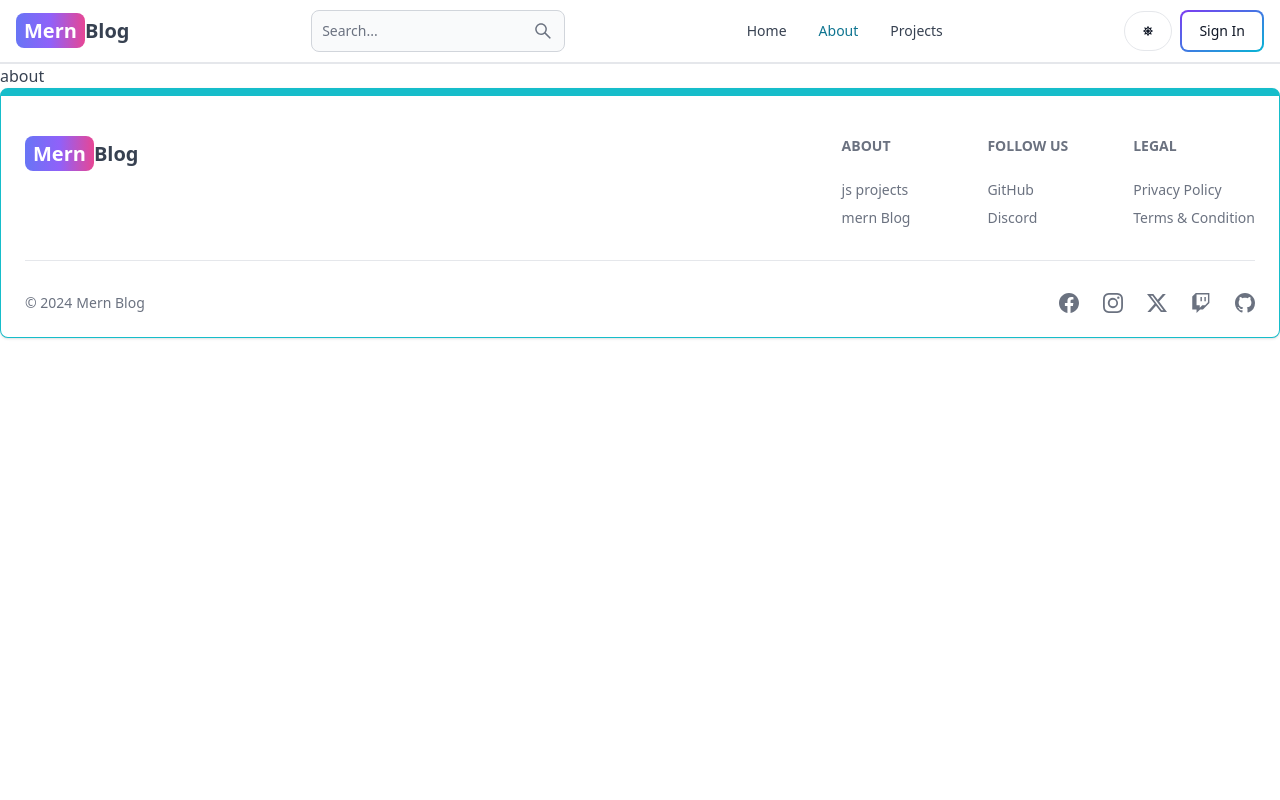
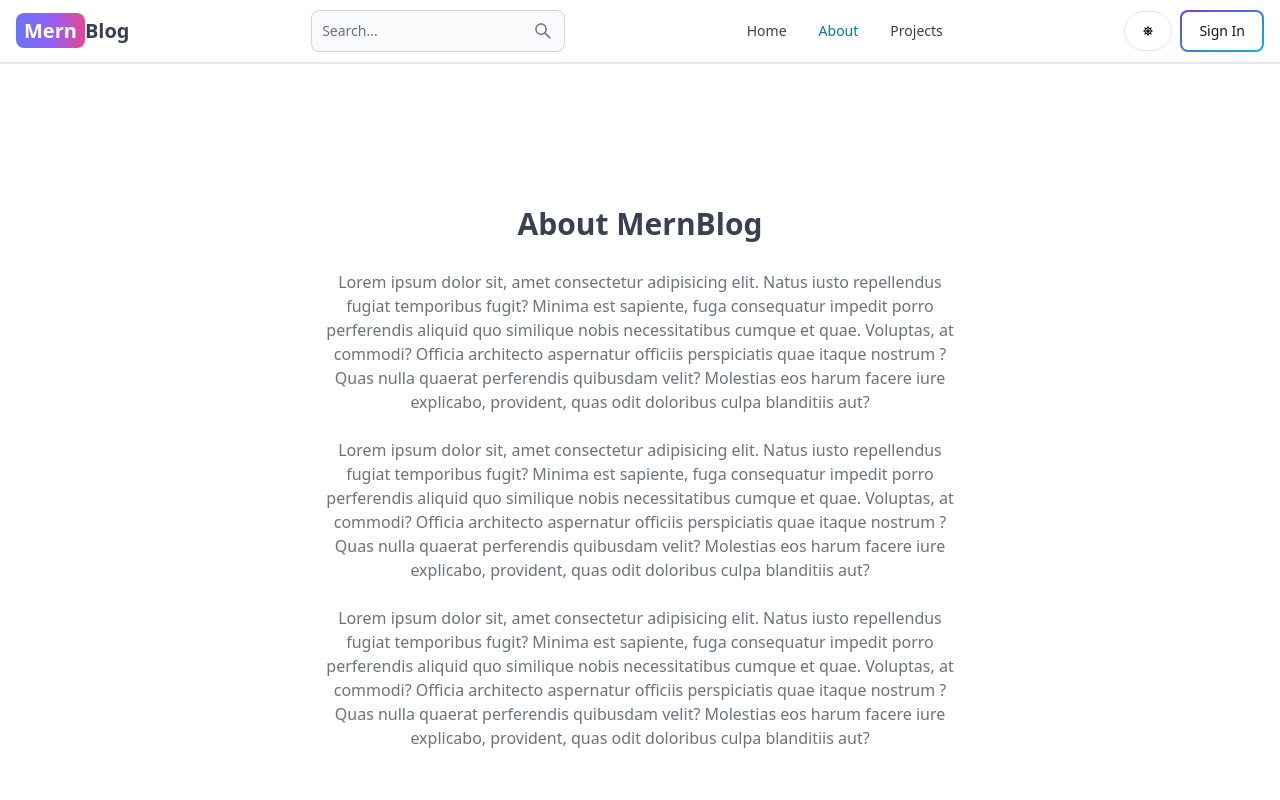
Before and after one commit to Dinesh8447/mern-BlogApp, a React (Vite) app in the folder client/: page /about in a window 1280 px wide. Shown: the top 800 px of the page. Built offline with nearby package versions, Linux system fonts and the light colour scheme; no server answers.

Commit message:
complete about and project ui pages

```diff
--- a/client/src/pages/About.jsx
+++ b/client/src/pages/About.jsx
@@ -2,8 +2,43 @@ import React from 'react'
 
 export default function About() {
   return (
-    <div>
-      about
+    <div className='min-h-screen flex items-center justify-center'>
+      <div className='max-w-2xl mx-auto p-3 text-center'>
+        <div className="">
+          <h1 className='text-3xl font font-semibold text-center my-7'>About MernBlog</h1>
+          <div className="text-md text-gray-500 flex flex-col gap-6">
+
+            <p>
+              Lorem ipsum dolor sit, amet consectetur adipisicing elit. Natus iusto repellendus fugiat
+              temporibus fugit? Minima est sapiente, fuga consequatur impedit porro perferendis aliquid quo similique nobis
+              necessitatibus cumque et quae.
+              Voluptas, at commodi? Officia architecto aspernatur officiis perspiciatis quae itaque nostrum
+              ? Quas nulla quaerat perferendis quibusdam velit? Molestias eos harum facere iure explicabo,
+              provident, quas odit doloribus culpa blanditiis aut?
+            </p>
+
+            <p>
+              Lorem ipsum dolor sit, amet consectetur adipisicing elit. Natus iusto repellendus fugiat
+              temporibus fugit? Minima est sapiente, fuga consequatur impedit porro perferendis aliquid quo similique nobis
+              necessitatibus cumque et quae.
+              Voluptas, at commodi? Officia architecto aspernatur officiis perspiciatis quae itaque nostrum
+              ? Quas nulla quaerat perferendis quibusdam velit? Molestias eos harum facere iure explicabo,
+              provident, quas odit doloribus culpa blanditiis aut?
+            </p>
+
+            <p>
+              Lorem ipsum dolor sit, amet consectetur adipisicing elit. Natus iusto repellendus fugiat
+              temporibus fugit? Minima est sapiente, fuga consequatur impedit porro perferendis aliquid quo similique nobis
+              necessitatibus cumque et quae.
+              Voluptas, at commodi? Officia architecto aspernatur officiis perspiciatis quae itaque nostrum
+              ? Quas nulla quaerat perferendis quibusdam velit? Molestias eos harum facere iure explicabo,
+              provident, quas odit doloribus culpa blanditiis aut?
+            </p>
+
+
+          </div>
+        </div>
+      </div>
     </div>
   )
 }
--- a/client/src/pages/Projects.jsx
+++ b/client/src/pages/Projects.jsx
@@ -1,9 +1,13 @@
 import React from 'react'
+import CallToAction from '../compoents/CallToAction'
+
 
 export default function Projects() {
   return (
-    <div>
-      project
+    <div className='min-h-screen max-w-2xl mx-auto flex justify-center items-center flex-col gap-6 p-3'>
+      <h1 className='text-3xl font-semibold'>Projects</h1>
+      <p className='text-md text-gray-500'>Build fun projects while learning Reactjs</p>
+      <CallToAction/>
     </div>
   )
 }
```
